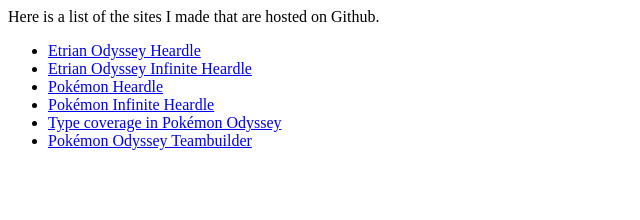
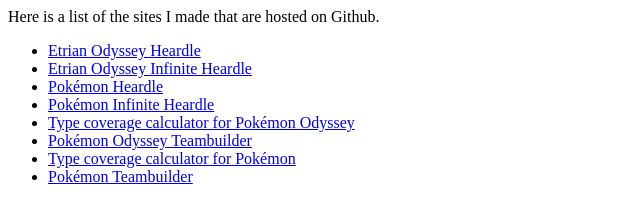
Before and after one commit to nterrien/nterrien.github.io, a plain HTML site: page index.html in a window 1280 px wide. Shown: the whole page, without its empty margins (0-640 px from the left). Drawn offline with Linux system fonts and the light colour scheme.

Commit message:
Update index.html

```diff
--- a/index.html
+++ b/index.html
@@ -9,8 +9,10 @@
       <li><a href="/etrian-infinite-heardle">Etrian Odyssey Infinite Heardle</a></li>
       <li><a href="/pkmn-heardle">Pokémon Heardle</a></li>
       <li><a href="/pkmn-infinite-heardle">Pokémon Infinite Heardle</a></li>
-      <li><a href="/pkmn-odyssey-type-coverage">Type coverage in Pokémon Odyssey</a></li>
+      <li><a href="/pkmn-odyssey-type-coverage">Type coverage calculator for Pokémon Odyssey</a></li>
       <li><a href="/pkmn-odyssey-teambuilder">Pokémon Odyssey Teambuilder</a></li>
+      <li><a href="/pkmn-type-coverage">Type coverage calculator for Pokémon</a></li>
+      <li><a href="/pkmn-teambuilder">Pokémon Teambuilder</a></li>
     </ul>
   </body>
 </html>
```
